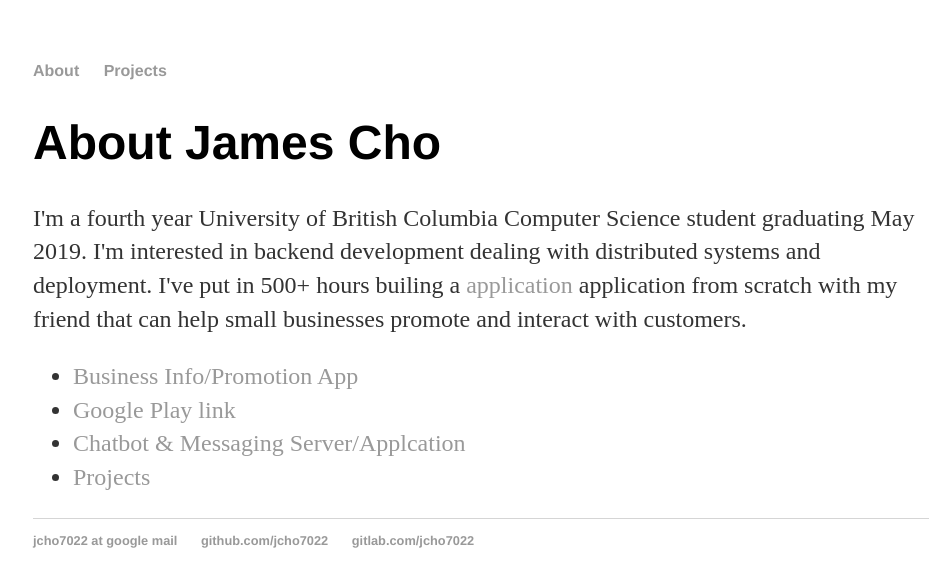
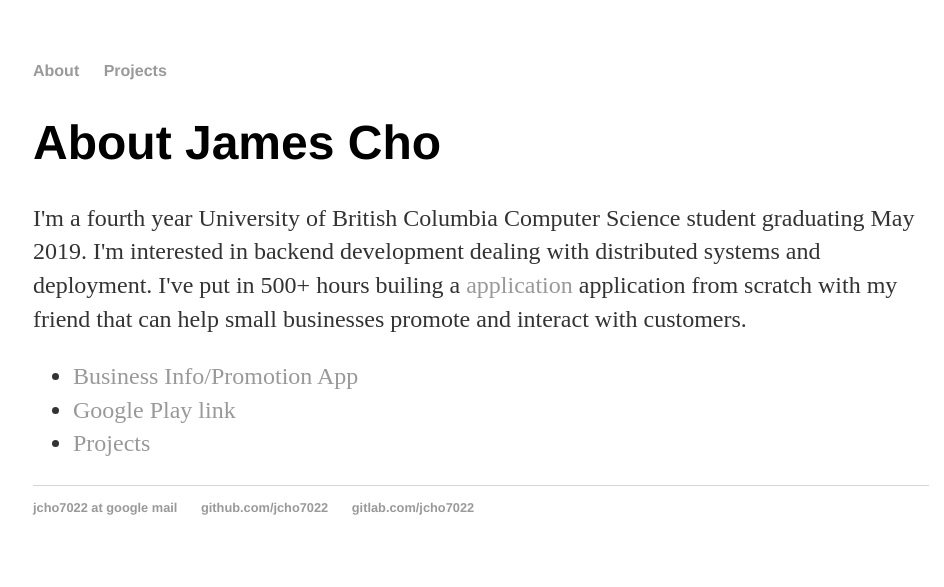
Before and after one commit to jcho7022/jcho7022.github.io, a Jekyll site: the page built from index.html, in a window 1280 px wide. Shown: the top 587 px of the page, without its empty margins (159-1103 px from the left). Built offline with Jekyll 4.4.1, drawn with Linux system fonts in a browser that asks for light colours.

Commit message:
Update index.html

```diff
--- a/index.html
+++ b/index.html
@@ -14,7 +14,6 @@ title: About James Cho
 	<ul class="direct">
 		<li><a href="https://jcho7022.github.io/projects/float/">Business Info/Promotion App</a></li>
 		<li><a href="https://play.google.com/store/apps/details?id=com.floatapplication">Google Play link</a></li>
-		<li><a href="https://jcho7022.github.io/projects/">Chatbot & Messaging Server/Applcation</a></li>
 		<li><a href="https://jcho7022.github.io/projects/">Projects</a></li>
 		</ul>
 </div>
```
